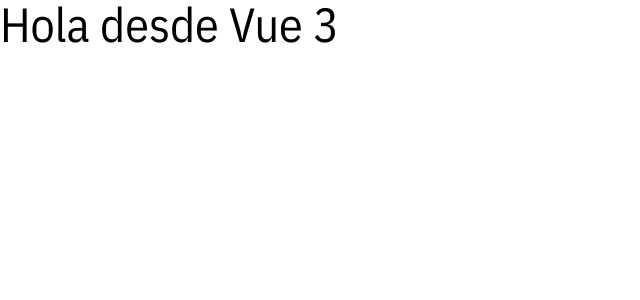
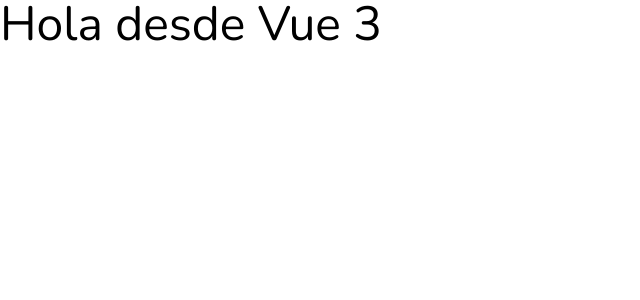
Before and after one commit to cr-gcc/cv-creator, a Vue app: page / in a window 1280 px wide. Shown: the top 300 px of the page, without its empty margins (0-640 px from the left). Built offline with nearby package versions, Linux system fonts and the light colour scheme.

Commit message:
Fuentes e inonografia

```diff
--- a/index.html
+++ b/index.html
@@ -5,6 +5,7 @@
     <meta charset="UTF-8" />
     <link rel="icon" type="image/svg+xml" href="/favicon.svg" />
     <meta name="viewport" content="width=device-width, initial-scale=1.0" />
+    <link href="https://cdnjs.cloudflare.com/ajax/libs/font-awesome/6.4.0/css/all.min.css" rel="stylesheet">
     <title>cv-creator</title>
 </head>
 
--- a/src/app/style.css
+++ b/src/app/style.css
@@ -1,7 +1,9 @@
-@import url('https://fonts.googleapis.com/css2?family=IBM+Plex+Sans+Condensed:ital,wght@0,100;0,200;0,300;0,400;0,500;0,600;0,700;1,100;1,200;1,300;1,400;1,500;1,600;1,700&display=swap');
+@import url('https://fonts.googleapis.com/css2?family=Roboto+Condensed:ital,wght@0,100..900;1,100..900&display=swap');
+@import url('https://fonts.googleapis.com/css2?family=Nunito:ital,wght@0,200..1000;1,200..1000&display=swap');
 
 @import "tailwindcss";
 
-body {
-    font-family: 'IBM Plex Sans Condensed', sans-serif;
+@theme {
+    --font-sans: "Nunito", sans-serif;
+    --font-roboto-condensed: "Roboto Condensed", sans-serif;
 }
```
